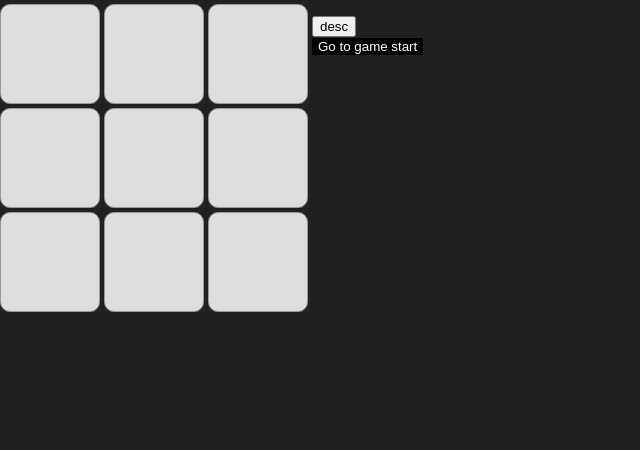
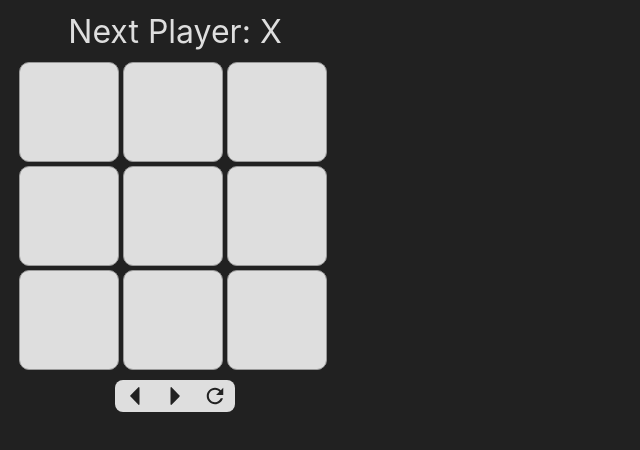
Before and after one commit to ljw0096/tictactoe, a React (Create React App) app: page / in a window 1280 px wide. Shown: the top 450 px of the page, without its empty margins (0-640 px from the left). Built offline with nearby package versions, Linux system fonts and the light colour scheme.

Commit message:
feat: Game Interface 컴포넌트 추가 및 History 컴포넌트 삭제

```diff
--- a/src/components/Game.tsx
+++ b/src/components/Game.tsx
@@ -3,6 +3,7 @@ import GameHistory from "./GameHistory"
 import GameStatus from "./GameStatus"
 import useGame from "../hooks/useGame"
 import styled from "styled-components"
+import GameInterface from "./GameInterface"
 
 const Game = () => {
   const { handleClick, stepNumber, draw, currentSquares, xIsNext, history, jumpTo, winner } =
@@ -10,13 +11,9 @@ const Game = () => {
 
   return (
     <GameContainer>
-      <div>
-        <Board squares={currentSquares} onClick={handleClick} winner={winner} />
-      </div>
-      <div>
-        <GameStatus xIsNext={xIsNext} winner={winner} draw={draw} />
-        <GameHistory history={history} jumpTo={jumpTo} currentStep={stepNumber} />
-      </div>
+      <GameStatus xIsNext={xIsNext} winner={winner} draw={draw} />
+      <Board squares={currentSquares} onClick={handleClick} winner={winner} />
+      <GameInterface />
     </GameContainer>
   )
 }
@@ -25,5 +22,9 @@ export default Game
 
 const GameContainer = styled.div`
   display: flex;
-  flex-direction: row;
+  flex-direction: column;
+  align-items: center;
+  padding: 16px;
+  width: 350px;
+  gap: 10px;
 `
--- /dev/null
+++ b/src/components/GameInterface.tsx
@@ -0,0 +1,27 @@
+import styled from "styled-components"
+import { VscTriangleLeft, VscTriangleRight } from "react-icons/vsc"
+import { IoMdRefresh } from "react-icons/io"
+const GameInterface = () => {
+  return (
+    <InterfaceContainer>
+      <VscTriangleLeft></VscTriangleLeft>
+      <VscTriangleRight></VscTriangleRight>
+      <IoMdRefresh></IoMdRefresh>
+    </InterfaceContainer>
+  )
+}
+
+export default GameInterface
+
+const InterfaceContainer = styled.div`
+  display: flex;
+  justify-content: space-around;
+  align-items: center;
+  font-size: 24px;
+  font-weight: 700;
+  width: 120px;
+  height: 32px;
+  border-radius: 8px;
+  background-color: ${({ theme }) => theme.colors.baseGray};
+  color: ${({ theme }) => theme.colors.mainBlack};
+`
--- a/src/components/GameStatus.tsx
+++ b/src/components/GameStatus.tsx
@@ -1,3 +1,4 @@
+import styled from "styled-components"
 import { winnerType } from "../interfaces"
 
 interface Props {
@@ -8,10 +9,15 @@ interface Props {
 
 const GameStatus = ({ xIsNext, winner, draw }: Props) => {
   return (
-    <div>
+    <StatusMessage>
       {draw ? "draw" : winner ? `Winner: ${winner.winner}` : `Next Player: ${xIsNext ? "X" : "O"}`}
-    </div>
+    </StatusMessage>
   )
 }
 
 export default GameStatus
+
+const StatusMessage = styled.div`
+  color: ${({ theme }) => theme.colors.baseGray};
+  font-size: ${({ theme }) => theme.fontSize.title}px;
+`
--- a/src/styles/theme.ts
+++ b/src/styles/theme.ts
@@ -8,9 +8,9 @@ const colors = {
 }
 
 const fontSize = {
-  title: 20,
-  subTitle: 16,
-  text: 14,
+  title: 32,
+  subTitle: 24,
+  text: 16,
 }
 
 export type ColorsTypes = typeof colors
```
